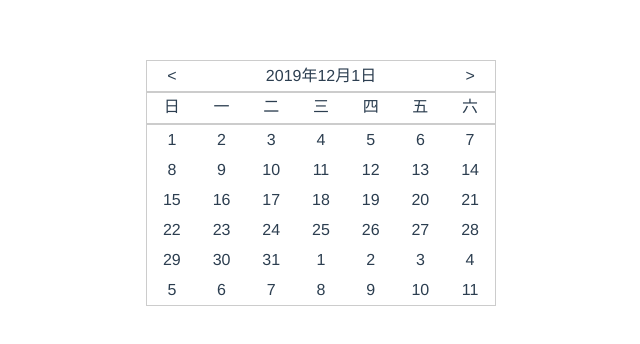
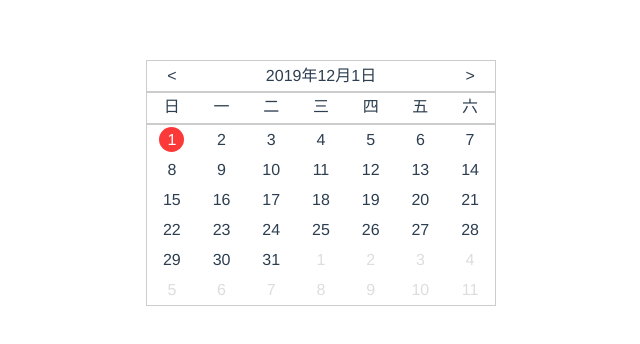
Before and after one commit to bettermu/my-calender, a Vue app: page / in a window 1280 px wide. Shown: the top 344 px of the page, without its empty margins (319-959 px from the left). Built offline with nearby package versions, Linux system fonts and the light colour scheme.

Commit message:
增加日期交互

```diff
--- a/src/components/calender.vue
+++ b/src/components/calender.vue
@@ -9,7 +9,9 @@
             <div class="p-week" v-for="(item,index) in weekArr" >{{item}}</div>
         </div>
         <div class="day-wrap">
-            <div class="p-day" v-for="(item,index) in daysArr">{{item.day}}</div>
+            <div class="p-day out-cur" v-for="(item,index) in daysObj.beforeDays"><span>{{item.day}}</span></div>
+            <div class="p-day" :class="{now:isToday(item),cur:isCurDay(item)}" v-for="(item,index) in daysObj.currentDays"><span>{{item.day}}</span></div>
+            <div class="p-day out-cur" v-for="(item,index) in daysObj.afterDays"><span>{{item.day}}</span></div>
         </div>
     </div>
 </template>
@@ -31,14 +33,17 @@ export default {
             year:'',
             month:'',
             day:'',
-            daysArr:[]
+            nowYear:'',
+            nowMonth:'',
+            nowDay:'',
+            daysObj:{}
         }
     },
 
     computed:{
         beginDay(){
             return new Date(this.year,this.month-1,1).getDay()
-        }
+        },
     },
 
     created(){
@@ -46,6 +51,13 @@ export default {
     },
 
     methods:{
+
+        isToday(item){
+            return this.nowYear === item.year && this.nowMonth === item.month && this.nowDay === item.day
+        },
+        isCurDay(item){
+            return this.year === item.year && this.month === item.month && this.day === item.day
+        },
 
         changeMonth(flag){
             if(flag === 'prev'){
@@ -63,9 +75,9 @@ export default {
         },
         getInitDate(){
             const date = new Date()
-            this.year = date.getFullYear()
-            this.month = date.getUTCMonth() + 1
-            this.day = date.getDate()
+            this.nowYear = this.year = date.getFullYear()
+            this.nowMonth = this.month = date.getUTCMonth() + 1
+            this.nowDay = this.day = date.getDate()
             this.getFirstDay(this.year,this.month)
         },
 
@@ -133,7 +145,7 @@ export default {
                }
            }
 
-           this.daysArr = [...beforeDays,...currentDays,...afterDays]
+           this.daysObj = {beforeDays,currentDays,afterDays} // [...beforeDays,...currentDays,...afterDays]
 
         }
 
@@ -186,6 +198,34 @@ export default {
                 width:49px;
                 height:30px;
                 line-height:30px;
+                text-align: center;
+                span {
+                    display:inline-block;
+                    height:25px;
+                    width:25px;
+                    line-height:25px;
+                    text-align: center;
+                }
+                &.out-cur {
+                    color:#ddd;
+                }
+                &.cur {
+                    span {
+                        color:#fff;
+                        background-color:#eee;
+                        border-radius:50%;
+                    }
+
+                }
+                &.now {
+                    span {
+                        color:#fff;
+                        background-color:rgb(252, 57, 57);
+                        border-radius:50%;
+                    }
+
+                }
+
             }
         }
     }
```
